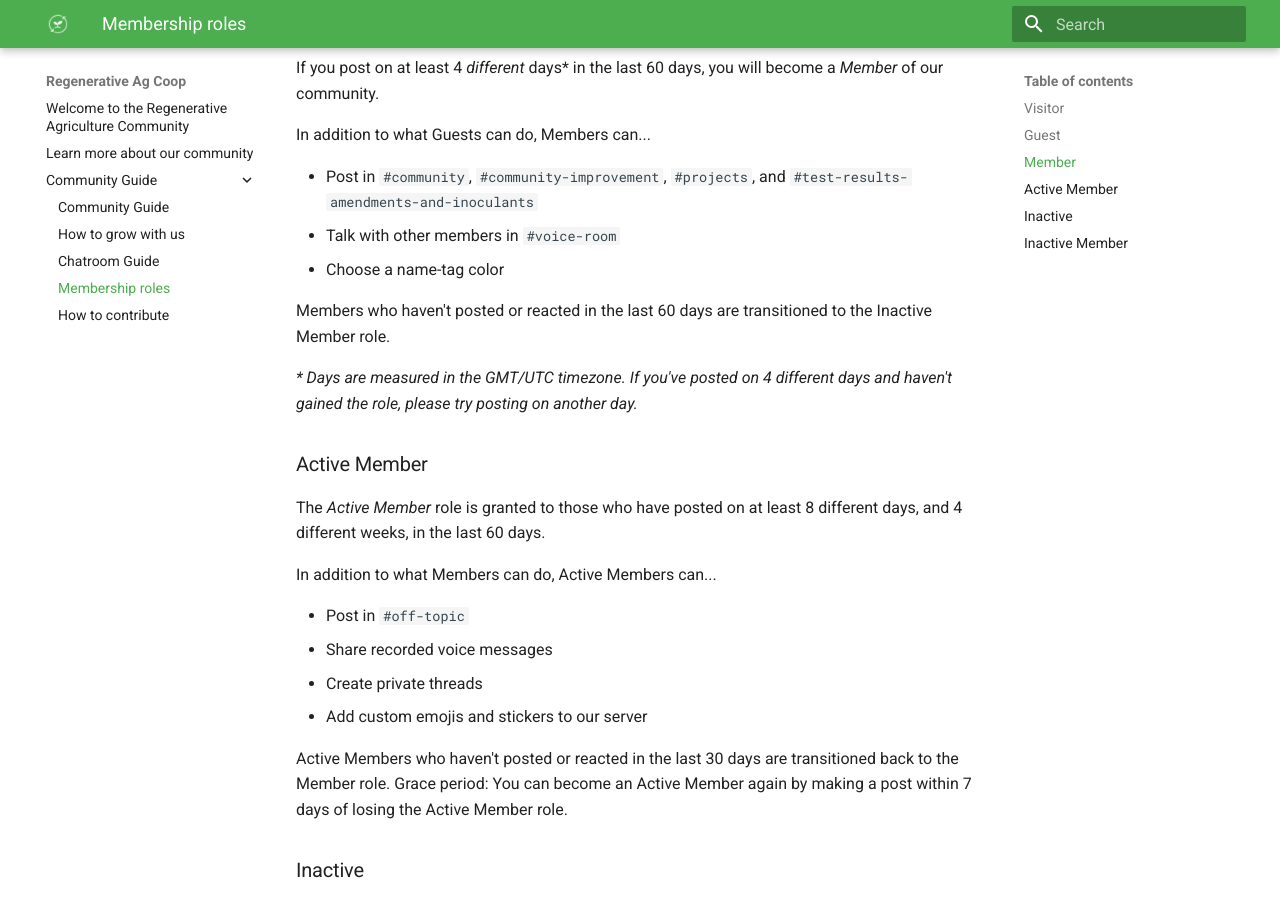
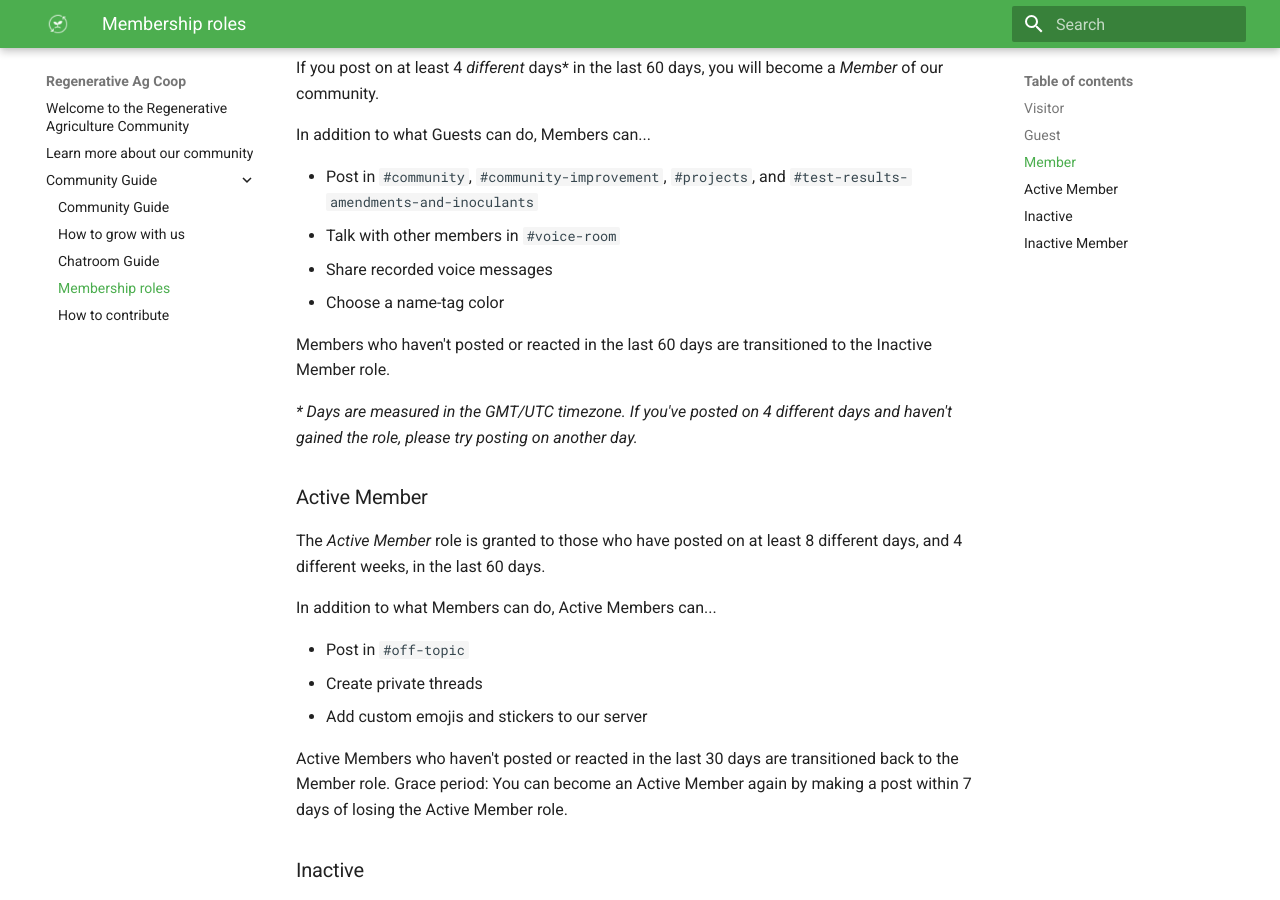
Before and after one commit to regenerativeag/regenerativeag.github.io, an MkDocs documentation site: the page built from docs/community-guide/roles.md, in a window 1280 px wide and 900 px high, scrolled down 888 px. Built offline with MkDocs 1.6.1 and Material for MkDocs 9.7.7, drawn with Linux system fonts in a browser that asks for light colours; part of the change alters nothing that is shown.

```diff
--- a/docs/community-guide/roles.md
+++ b/docs/community-guide/roles.md
@@ -35,6 +35,7 @@ In addition to what Guests can do, Members can...
 
 - Post in `#community`, `#community-improvement`, `#projects`, and `#test-results-amendments-and-inoculants`
 - Talk with other members in `#voice-room`
+- Share recorded voice messages
 - Choose a name-tag color
 
 Members who haven't posted or reacted in the last 60 days are transitioned to the Inactive Member role.
@@ -48,7 +49,6 @@ The _Active Member_ role is granted to those who have posted on at least 8 diffe
 In addition to what Members can do, Active Members can...
 
 - Post in `#off-topic`
-- Share recorded voice messages
 - Create private threads
 - Add custom emojis and stickers to our server
 
```
